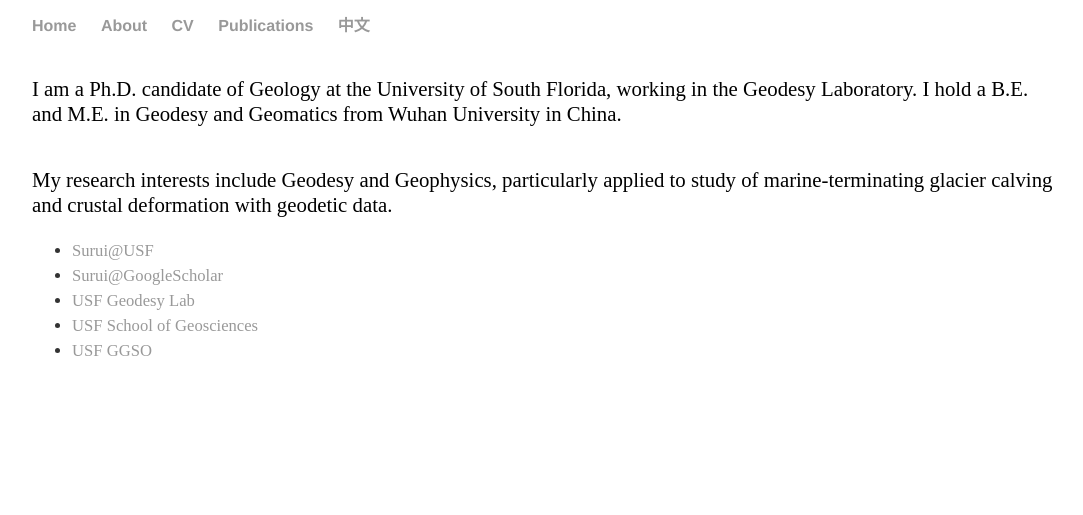
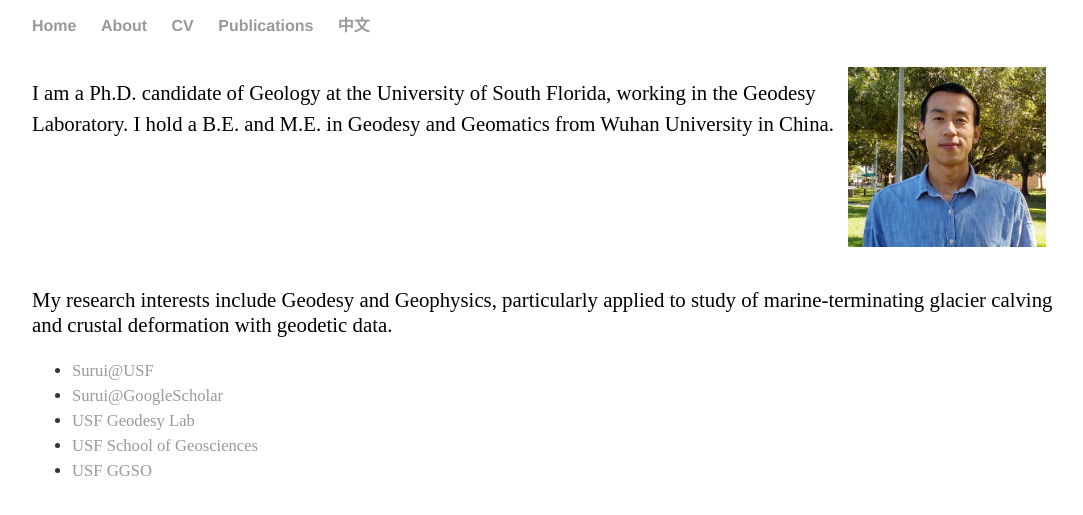
Before and after one commit to suruixie/suruixie.github.io, a Jekyll site: the page built from about/index.html, in a window 1280 px wide. Shown: the top 515 px of the page, without its empty margins (96-1179 px from the left). Built offline with Jekyll 4.4.1, drawn with Linux system fonts in a browser that asks for light colours.

Commit message:
Update index.html

```diff
--- a/about/index.html
+++ b/about/index.html
@@ -2,7 +2,7 @@
 layout: default
 title: About Surui Xie
 ---
-<p style="line-height:1.5em>
+<p style="line-height:150%">
 	<img src="../images/Surui_2018.jpg" height="180" style="float:right; margin-left:10px; margin-right:10px; margin-top:-10px;" />
 	I am a Ph.D. candidate of Geology at the University of South Florida, working in the Geodesy Laboratory. I hold a B.E. and M.E. in Geodesy and Geomatics from Wuhan University in China.
 </p>
```
